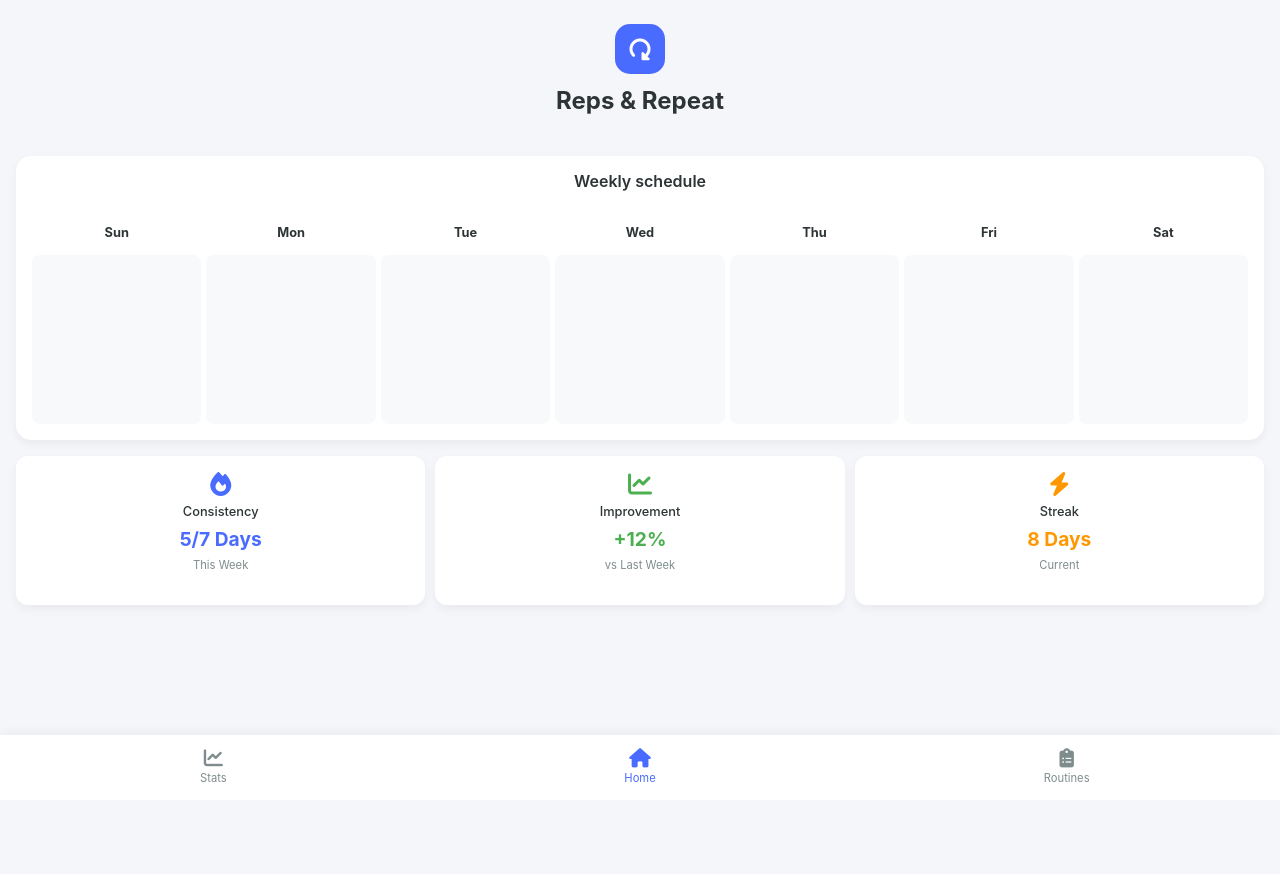
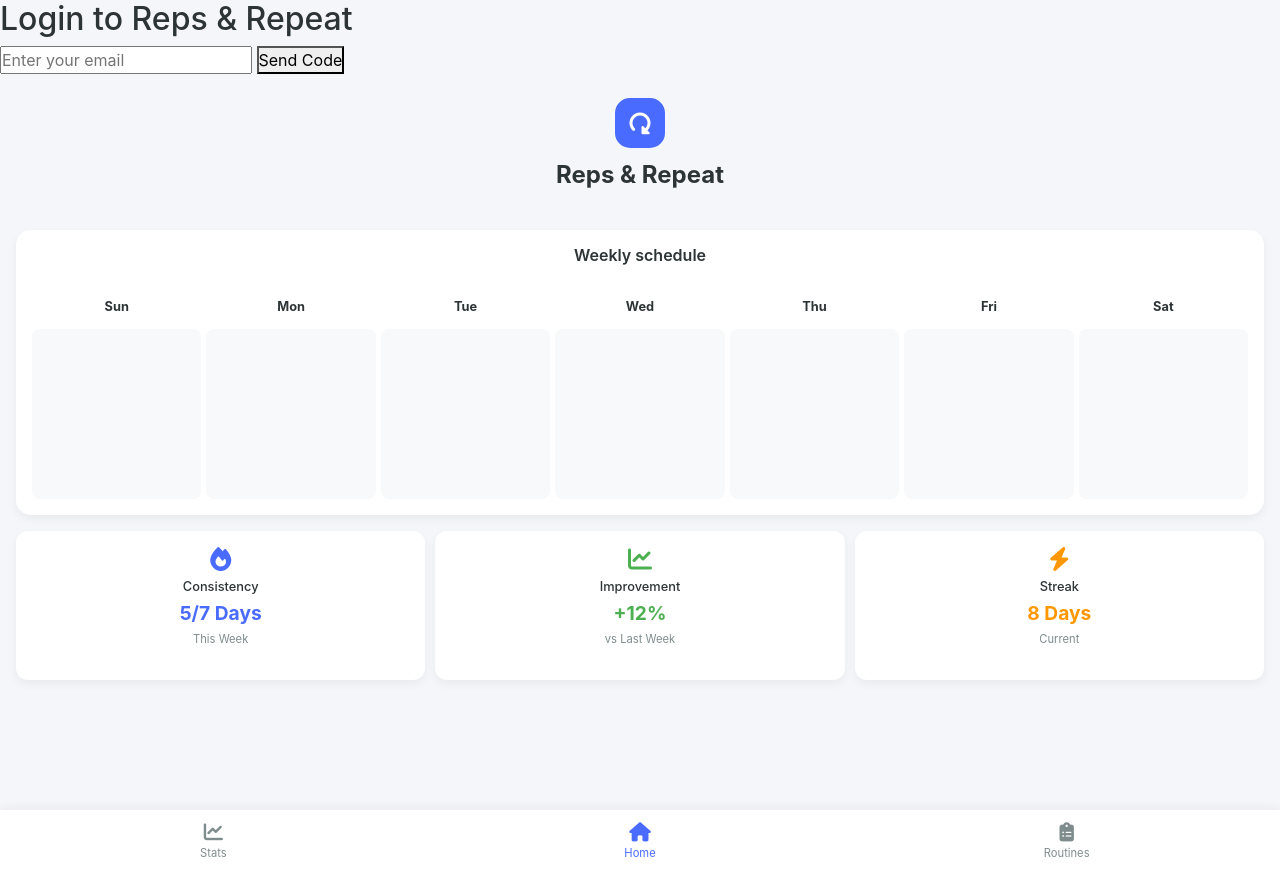
Before and after one commit to ShivanshP1/Reps-and-Repeat, a plain HTML site: page index.html in a window 1280 px wide. Before the commit the page ends 800 px from the top, so only its background shows below. Drawn offline with nearby package versions, Linux system fonts and the light colour scheme; files whose address does not match are found by name.

Commit message:
Update index.html
added body for login page... needs to be wrapped with main page so that when user enters credentials, taken to main page

```diff
--- a/index.html
+++ b/index.html
@@ -9,6 +9,18 @@
     <link rel="stylesheet" href="style.css">
 </head>
 <body>
+    <div class="login-container" id="login-container">
+        <h2>Login to Reps & Repeat</h2>
+        <form id="login-form">
+            <input type="email" id="email" placeholder="Enter your email" required>
+            <button type="submit">Send Code</button>
+        </form>
+        <div id="code-container" style="display:none;">
+            <input type="text" id="auth-code" placeholder="Enter authentication code" required>
+            <button id="verify-button">Verify Code</button>
+        </div>
+    </div>
+
     <div class="main-container">
         <header class="app-header">
             <div class="app-icon">
```
